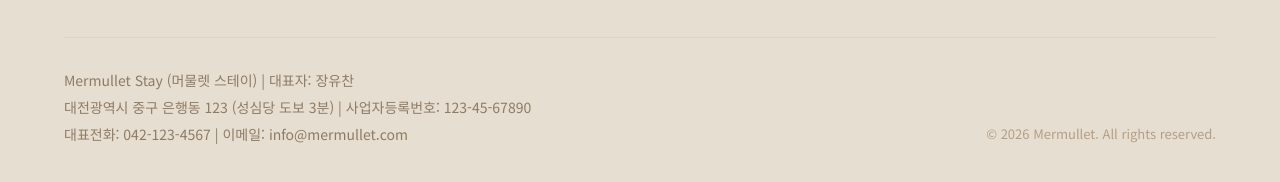
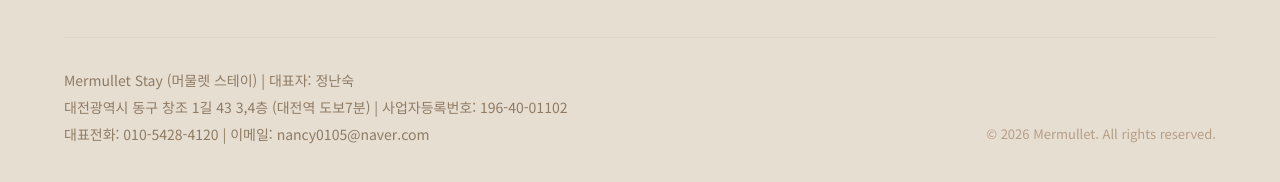
Before and after one commit to werzxcvu4521xspe-ctrl/mermullte_web, a Next.js app: page / in a window 1280 px wide. Shown: the part 4199-4381 px from the top of the page. Built offline with nearby package versions, Linux system fonts and the light colour scheme; no server answers; the database is empty; a web font is replaced by a local one.

Commit message:
Update: Thu May 21 16:59:09 KST 2026

```diff
--- a/src/components/Footer.js
+++ b/src/components/Footer.js
@@ -17,9 +17,9 @@ export default function Footer() {
 
         <div className={styles.meta}>
           <div className={styles.info}>
-            <p>Mermullet Stay (머물렛 스테이) | 대표자: 장유찬</p>
-            <p>대전광역시 중구 은행동 123 (성심당 도보 3분) | 사업자등록번호: 123-45-67890</p>
-            <p>대표전화: 042-123-4567 | 이메일: info@mermullet.com</p>
+            <p>Mermullet Stay (머물렛 스테이) | 대표자: 정난숙</p>
+            <p>대전광역시 동구 창조 1길 43 3,4층 (대전역 도보7분) | 사업자등록번호: 196-40-01102</p>
+            <p>대표전화: 010-5428-4120 | 이메일: nancy0105@naver.com</p>
           </div>
 
           <p className={styles.copyright}>
```
Also changed, not shown: public/images/basket.jpg.
